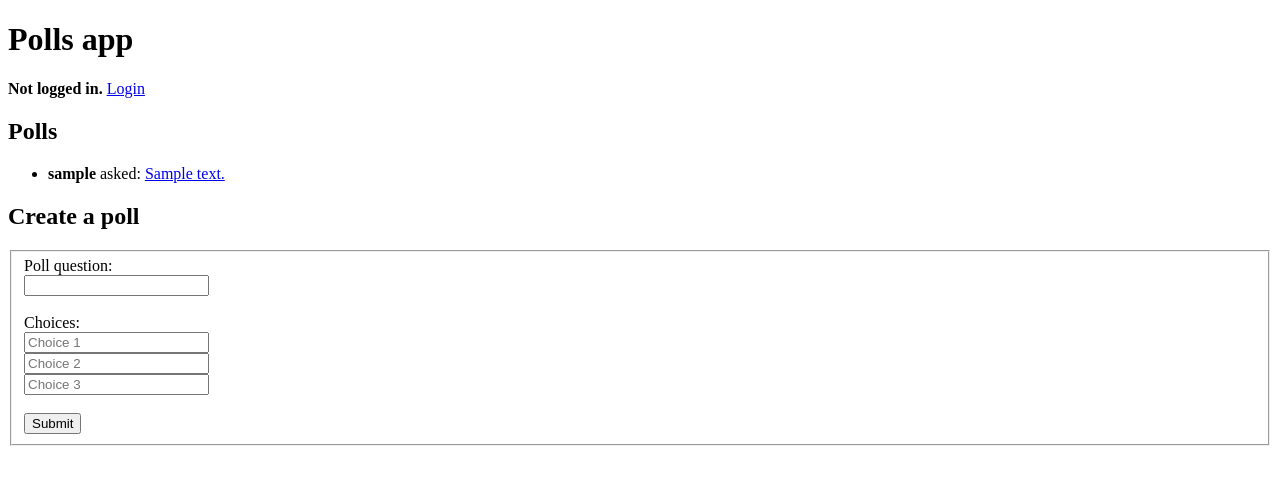
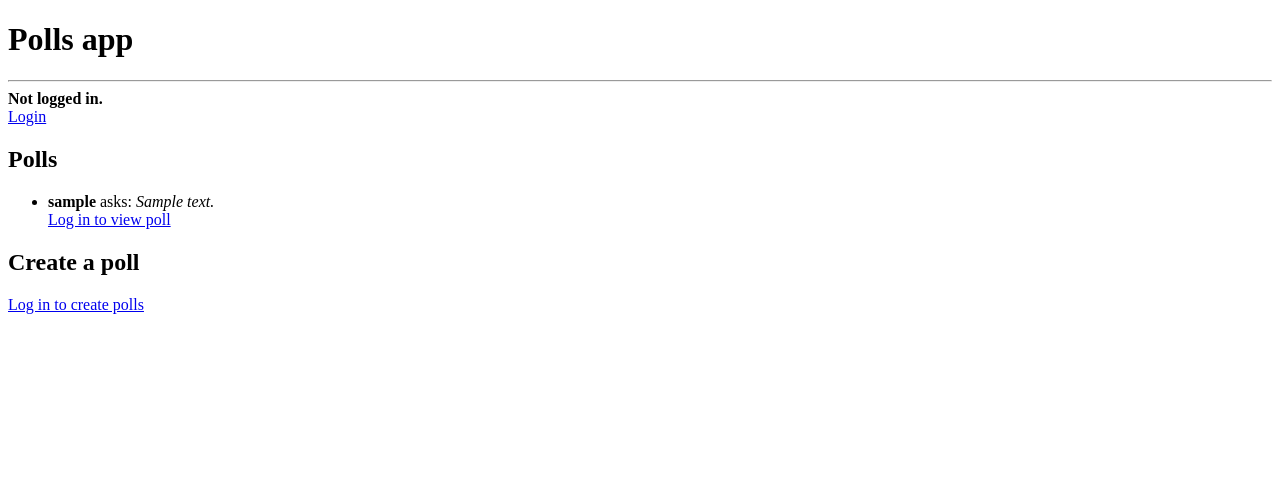
Before and after one commit to kuosaton/cybersecuritybase-project-I, a Django app: page / in a window 1280 px wide. Shown: the top 485 px of the page. Run offline with Django 5.2, Linux system fonts and the light colour scheme; tables that the repository leaves empty hold one stand-in row (values such as "Sample post").

Commit message:
UI tweaks

```diff
--- a/src/polls/templates/polls/index.html
+++ b/src/polls/templates/polls/index.html
@@ -6,13 +6,14 @@
   </head>
   <body>
     <h1>Polls app</h1>
+    <hr />
 
     <section>
       {% if user.username %}
       <table>
         <tr>
-          <th style="text-align: left">Logged in as:</th>
-          <td>{{user.username}}</td>
+          <td style="text-align: left">Logged in as:</td>
+          <td><b>{{user.username}}</b></td>
         </tr>
       </table>
 
@@ -24,6 +25,7 @@
       {% else %}
       <b>Not logged in.</b>
 
+      <br />
       <a href="/login/" class="button">Login</a>
       {% endif %}
     </section>
@@ -34,10 +36,15 @@
       <ul>
         {% for question in questions %}
         <li>
-          <b>{{ question.creator}}</b> asked:
-          <a href="{% url 'polls:detail' question.id %}"
-            >{{ question.question_text }}</a
-          >
+          <p>
+            <b>{{ question.creator}}</b> asks:
+            <i>{{ question.question_text }}</i><br />
+            {% if user.username %}
+            <a href="{% url 'polls:detail' question.id %}">View poll</a>
+            {% else %}
+            <a href="login/">Log in to view poll</a>
+            {% endif %}
+          </p>
         </li>
         {% endfor %}
       </ul>
@@ -48,11 +55,14 @@
 
     <section>
       <h2>Create a poll</h2>
+
+      {% if user.username %}
+
       <form action="{% url 'polls:add' %}" method="POST">
         <fieldset>
           {% csrf_token %}
 
-          <label for="question_text">Poll question:</label><br />
+          <label for="question_text">Question:</label><br />
           <input type="text" name="question_text" required /><br /><br />
 
           <label>Choices:</label><br />
@@ -78,6 +88,11 @@
           <input type="submit" value="Submit" />
         </fieldset>
       </form>
+
+      {% else %}
+      <a href="login/">Log in to create polls</a>
+
+      {% endif %}
     </section>
   </body>
 </html>
--- a/src/polls/templates/polls/login.html
+++ b/src/polls/templates/polls/login.html
@@ -5,17 +5,21 @@
     <title>Login - Polls app</title>
   </head>
   <body>
+    <h1>Polls app</h1>
+    <hr />
+
     <h2>Login</h2>
     <form method="post">
       {% csrf_token %} {{ form.as_p }}
       <button type="submit">Login</button>
     </form>
 
+    <br />
     <b>No account?</b>
     <a href="/register/">Register</a>
 
-    <hr />
     <footer>
+      <br />
       <a href="{% url 'polls:index' %}">Return to home page</a>
     </footer>
   </body>
--- a/src/polls/templates/polls/register.html
+++ b/src/polls/templates/polls/register.html
@@ -5,6 +5,9 @@
     <title>Register - Polls app</title>
   </head>
   <body>
+    <h1>Polls app</h1>
+    <hr />
+
     <h2>Register</h2>
 
     {% if error_message %}
@@ -26,8 +29,8 @@
       <input type="submit" value="Submit" />
     </form>
 
-    <hr />
     <footer>
+      <br />
       <a href="{% url 'polls:index' %}">Return to home page</a>
     </footer>
   </body>
```
Also changed, not shown: src/polls/templates/polls/detail.html (+9 -7 lines), src/polls/templates/polls/results.html (+5 -2 lines).
